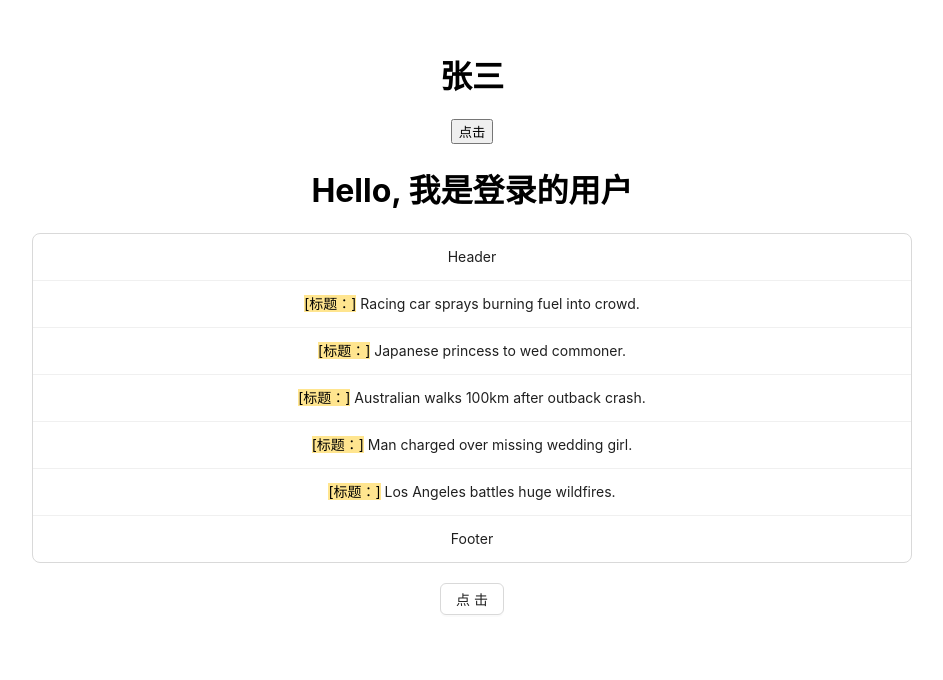
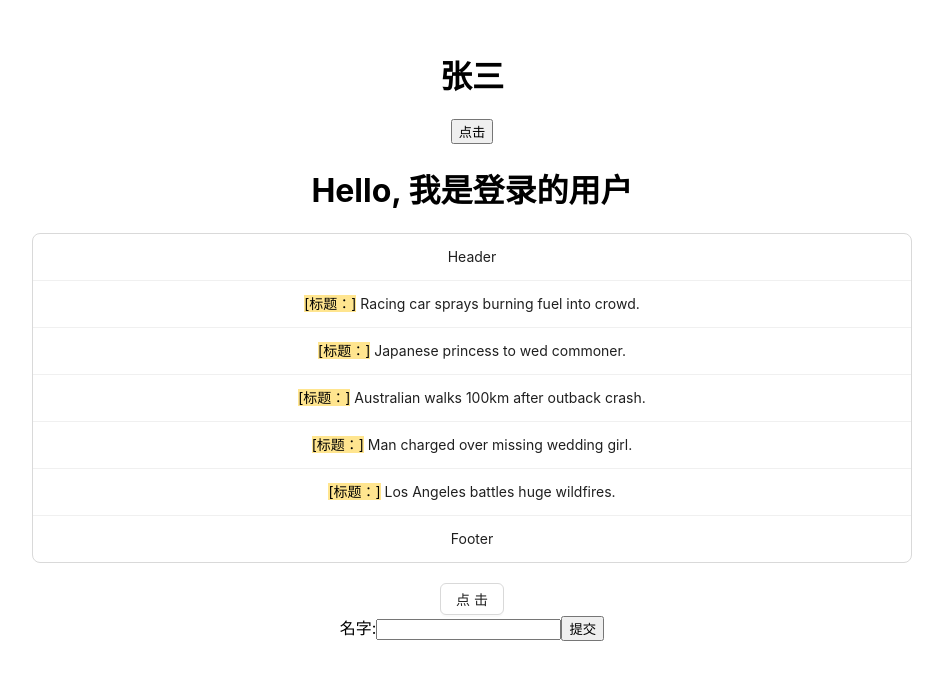
Before and after one commit to Finderboy/react-demo, a React (Create React App) app: page / in a window 1280 px wide. Shown: the part 170-850 px from the top of the page, without its empty margins (168-1111 px from the left). Built offline with nearby package versions, Linux system fonts and the light colour scheme.

Commit message:
# 添加基础表单示例

```diff
--- a/src/App.js
+++ b/src/App.js
@@ -3,6 +3,7 @@ import Parent from './components/Parent';
 import React from 'react';
 import Greeting from './components/Greeting';
 import RenderList from './components/renderList';
+import Form from './components/Form';
 function App() {
   return (
     <div className="App">
@@ -11,6 +12,7 @@ function App() {
       {/*  条件渲染 */}
       <Greeting isLoggedIn={true} />
       <RenderList />
+      <Form />
     </div>
   );
 }
--- /dev/null
+++ b/src/components/Form.jsx
@@ -0,0 +1,21 @@
+import React, { useState } from "react";
+const Form = ({ onSubmit }) => {
+    const [name, setName] = useState("");
+    const handleSubmit = (e) => {
+        e.preventDefault();
+        console.log(name);
+    }
+    const changeName = (e) => {
+        setName(e.target.value)
+    }
+    return (
+        <form onSubmit={handleSubmit}>
+            <label>
+                名字:
+                <input type="text" value={name} onChange={ changeName }/>
+            </label>
+            <input type="submit" value="提交"/>
+        </form>
+    )
+}
+export default Form
```
